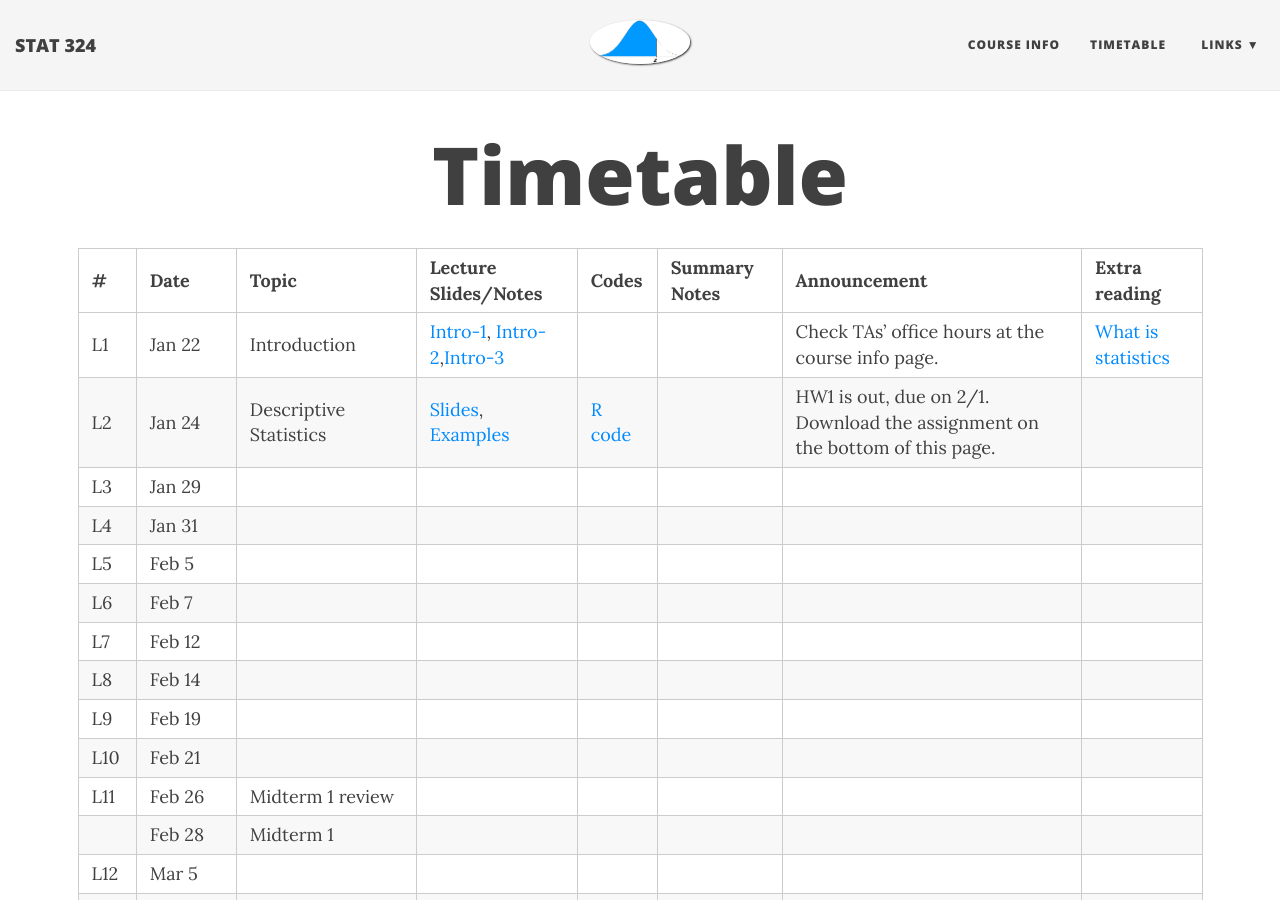
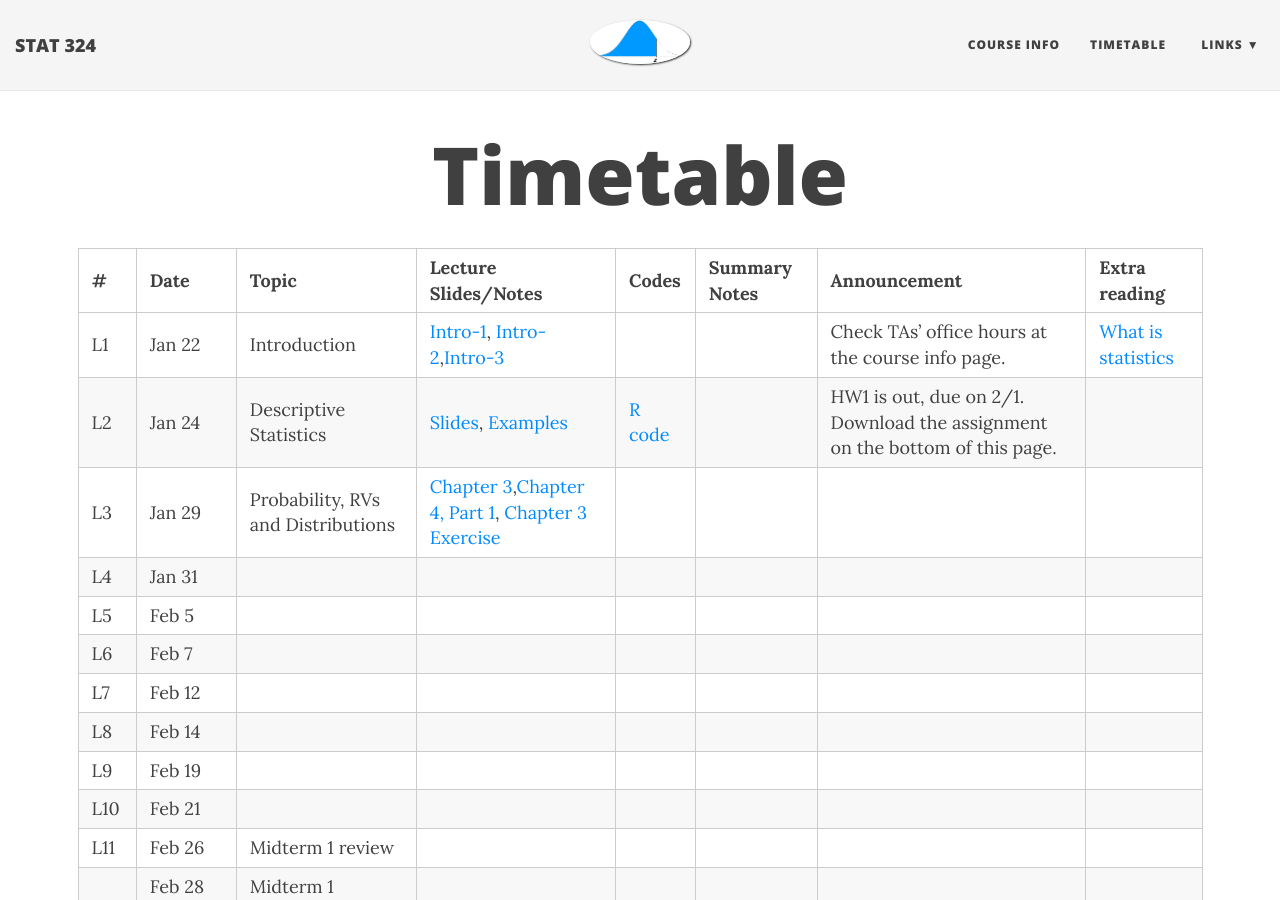
Before and after one commit to duzhewang/stat324, a Jekyll site: the page built from timetable.md, in a window 1280 px wide and 900 px high. Built offline with Jekyll 4.4.1, drawn with Linux system fonts in a browser that asks for light colours; nearby versions of some CDN libraries.

Commit message:
Update timetable.md

```diff
--- a/timetable.md
+++ b/timetable.md
@@ -10,7 +10,7 @@ css: /css/wide_table.css
 |---|--------|--------|----------------|-----------|--------------------|-------------|
 |L1| Jan 22 | Introduction  |[Intro-1](https://github.com/dzwang91/stat324/raw/gh-pages/lectures/stat324intro1.pdf), [Intro-2](https://github.com/dzwang91/stat324/raw/gh-pages/lectures/stat324intro2.pptx),[Intro-3](https://github.com/dzwang91/stat324/raw/gh-pages/lectures/stat324intro3.pdf)|      |   | Check TAs' office hours at the course info page.   |  [What is statistics](https://github.com/dzwang91/stat371/raw/gh-pages/extrareading/what-is-statistics.pdf)     |
 |L2| Jan 24 | Descriptive Statistics  |[Slides](https://github.com/dzwang91/stat324/raw/gh-pages/lectures/chapter2.pdf), [Examples](https://github.com/dzwang91/stat324/raw/gh-pages/lectures/chapter2-examples.pptx) | [R code](https://github.com/dzwang91/stat324/raw/gh-pages/R/chapter2R.txt)  |   |   HW1 is out, due on 2/1. Download the assignment on the bottom of this page.   |     |
-|L3| Jan 29 || | |   | |      |
+|L3| Jan 29 |Probability, RVs and Distributions| [Chapter 3](https://github.com/dzwang91/stat324/raw/gh-pages/lectures/chapter3.pdf),[Chapter 4, Part 1](https://github.com/dzwang91/stat324/raw/gh-pages/lectures/chapter4-1.pdf), [Chapter 3 Exercise](https://github.com/dzwang91/stat324/raw/gh-pages/lectures/Chapter3exercise.pptx)   | |      |
 |L4| Jan 31 |  |   |    |    |      |    |
 |L5| Feb 5 | |  |  | |   |      |
 |L6| Feb 7 |  | |    |    |      |      |
```
